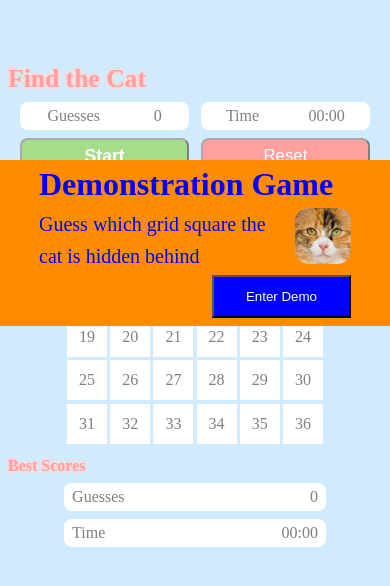
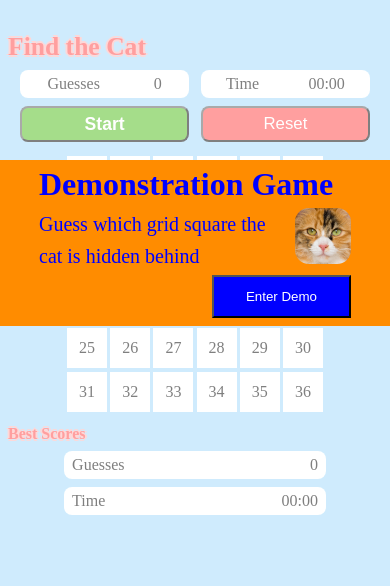
Before and after one commit to marianneporter/FindTheCatAng, an Angular app: page / in a window 390 px wide. Shown: the top 586 px of the page. Built offline with nearby package versions, Linux system fonts and the light colour scheme.

Commit message:
responsive layout changes

```diff
--- a/src/app/app.component.scss
+++ b/src/app/app.component.scss
@@ -1,20 +1,26 @@
-//background for mobile
+//background for mobiles
+@media screen and (max-width: 768px),
+                  (max-width: 992px) and (orientation: landscape) {
+    .content {
+        background-color: #9FD8FB;
+        min-width: 100vw;
+        min-height: 100vh;
+        padding: 0.5rem;
+    }
 
+    @media screen and (min-height: 350px) {
         .content {
-    background:#9FD8FB;
-    width: 100%;
-    min-width: 0; max-width: 100vw;
-    min-height: 100vh; max-height: 100vh;
+            background-color: #9FD8FB;
             background-size:cover;
-    padding: 0.5rem;
             overflow: hidden;
             position: fixed;
         }
+    }
+}
 
 // background for non-mobile
-@media screen and (min-width: 768px) {
-
-    @media (min-height: 500px) {
+@media screen and (min-width: 768px) and (orientation: portrait),
+                  (min-width: 992px) and (orientation: landscape) {
     .content {
         height: 100vh;
         width: 100%;
@@ -24,4 +30,3 @@
         position: fixed;
     }
 }
-}
--- a/src/app/cat-game/cat-game.component.scss
+++ b/src/app/cat-game/cat-game.component.scss
@@ -1,5 +1,6 @@
+
 .title-and-controls {
-    margin-top: 3.5rem;;
+   margin-top: 1.5rem;;
 }
  .current-game-scores {
      margin-top: 0.5rem;
@@ -31,16 +32,18 @@ h2 {
        }
 
         h2 {
-            margin-bottom: 1rem;
+            margin-top: 1rem;
+            margin-bottom: 0.4rem;
             font-size: 1.4rem;
+
         }
 
         .current-game-scores {
-            margin-top: 0;
+            margin-top: 0.75rem;
         }
 
         .hiding-grid {
-           margin-top: 1rem;
+           margin-top: 0.75rem;
         }
 
         .best-scores {
@@ -50,7 +53,14 @@ h2 {
         .container {
             width: 75%;
             margin: 0 auto;
+        }
 
+        @media screen and (min-height: 550px) {
+            h2 {
+                color: white;
+                text-shadow: 0.2rem 0.2rem red;
+                font-size: 2rem;
+            }
         }
 }
 
@@ -72,16 +82,15 @@ h2 {
         }
 
         .title-and-controls {
-            margin-top: 9rem;
+            margin-top: 6rem;
         }
 
         h2 {
+            margin-bottom: 1rem;
             color: white;
             text-shadow: 0.2rem 0.2rem red;
             font-size: 2rem;
         }
-
-
 }
 
 
@@ -92,7 +101,7 @@ h2 {
         }
 
         .title-and-controls {
-            margin-top: 12rem;
+            margin-top: 8rem;
         }
 
         .current-game-scores {
@@ -105,7 +114,7 @@ h2 {
 }
 
 
-@media screen and (min-width: 1200px) {
+@media screen and (min-width: 1300px) {
 
     .container {
         width: 45%;
```
Also changed, not shown: src/app/app.component.html (line endings or trailing spaces). Lines whose indentation alone changed are shown as unchanged.
